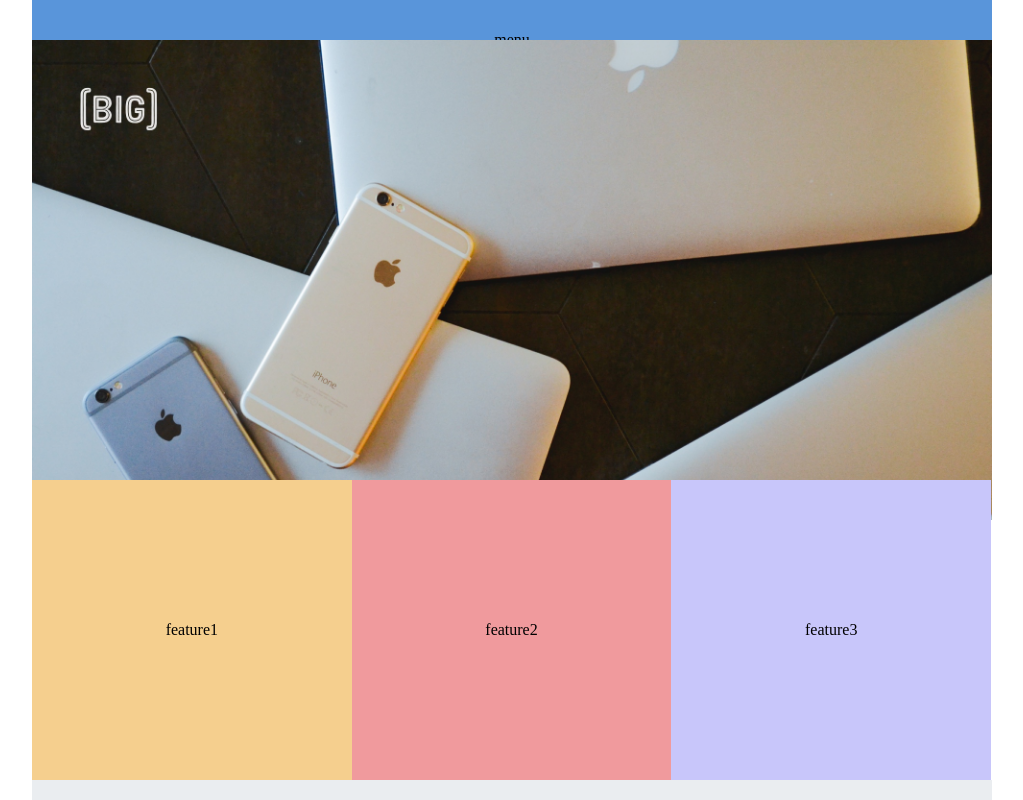
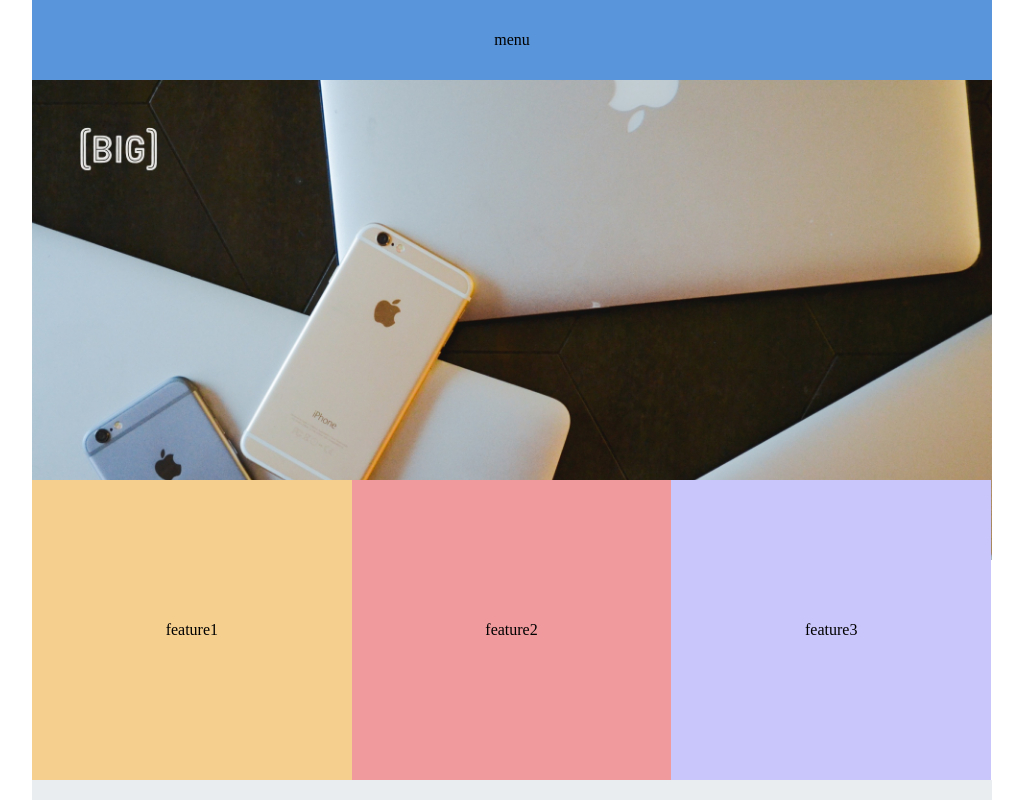
Before and after one commit to jolaya182/simpleResponsiveLayout, a React app: page / in a window 1280 px wide. Shown: the top 800 px of the page, without its empty margins (128-1151 px from the left). Built offline with nearby package versions, Linux system fonts and the light colour scheme.

Commit message:
added header css

```diff
--- a/src/css/index.css
+++ b/src/css/index.css
@@ -26,6 +26,9 @@
 
 .header {
     background-color: #b2d6ff;
+    height: auto;
+  justify-content: inherit;
+  align-items: inherit;
 }
 
 .photo img{
```
